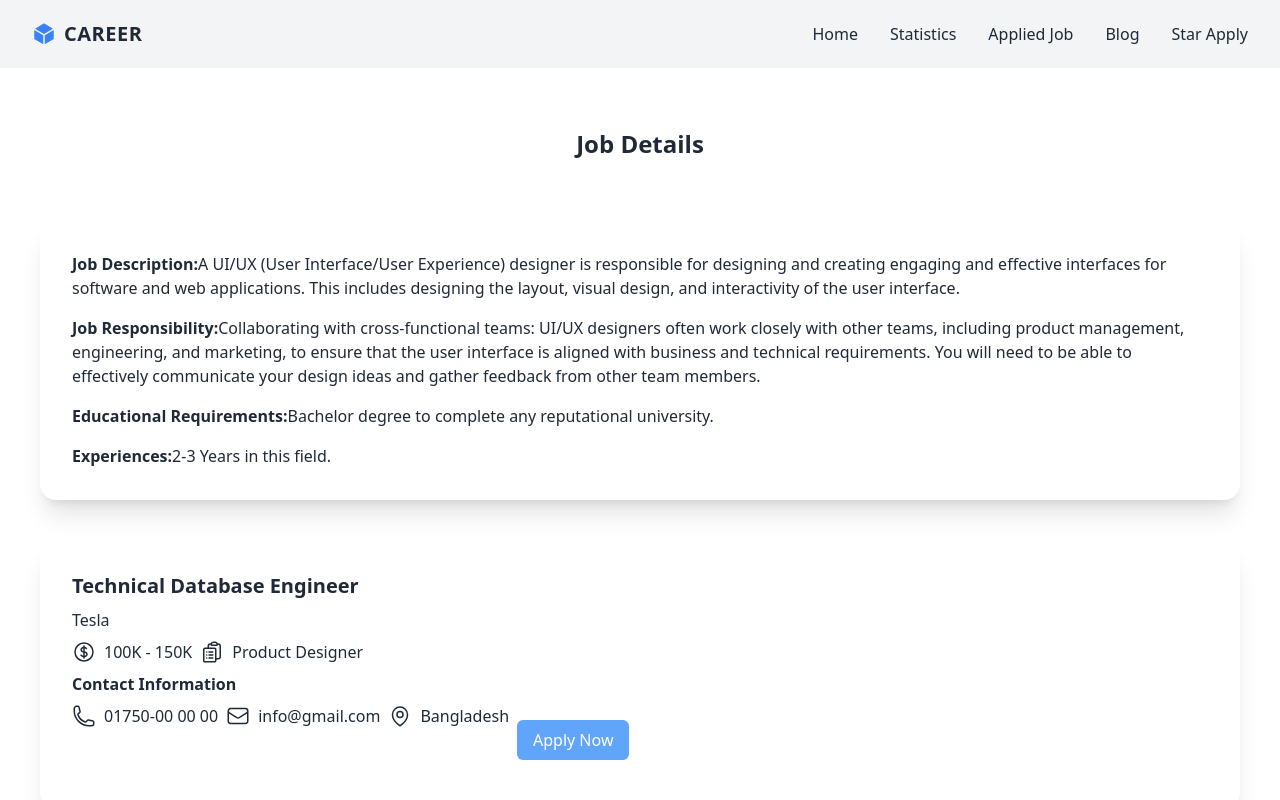
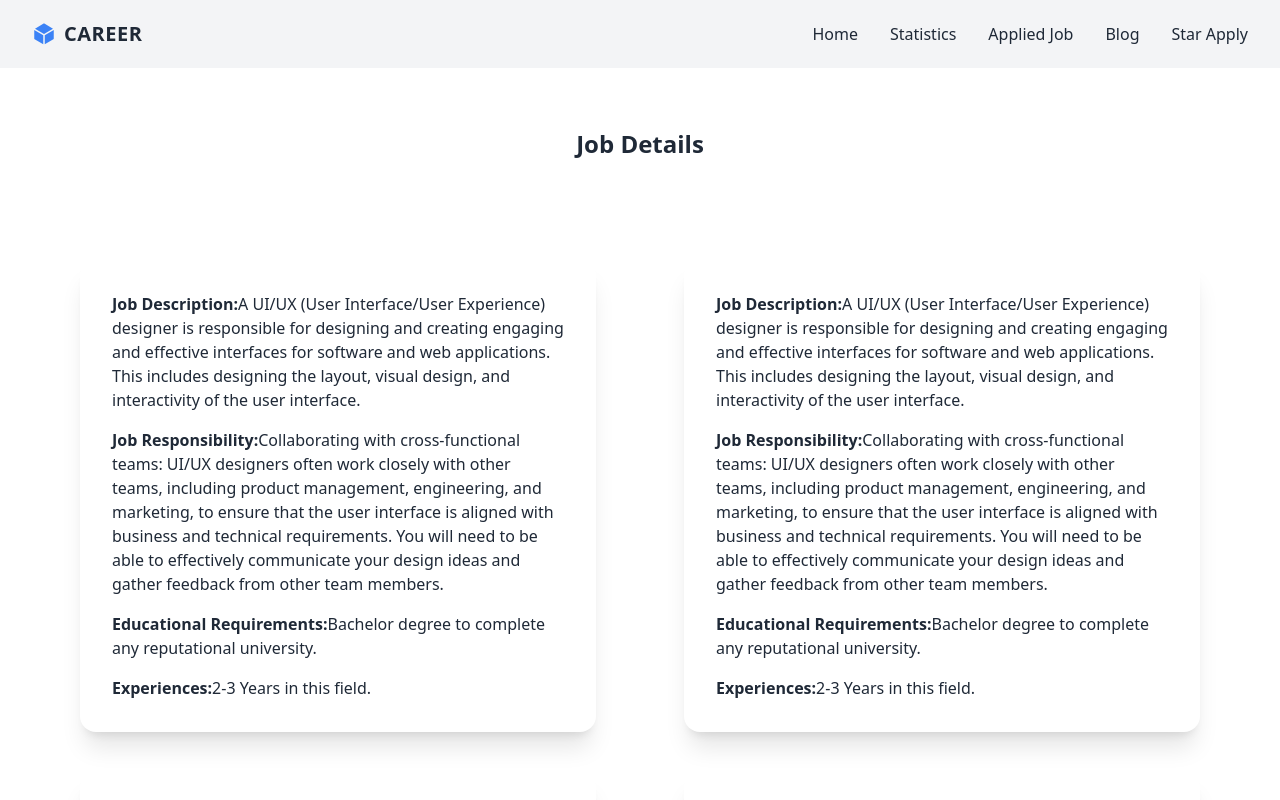
Before and after one commit to ApornaRakshit/career-hub, a React (Vite) app: page /viewDetail in a window 1280 px wide. Shown: the top 800 px of the page. Built offline with nearby package versions, Linux system fonts and the light colour scheme.

Commit message:
edited files

```diff
--- a/src/components/FeatureData.jsx
+++ b/src/components/FeatureData.jsx
@@ -1,9 +1,9 @@
 import React from "react";
-import { Link } from 'react-router-dom'
+import { Link, } from 'react-router-dom'
 
 const FeatureData = (props) => {
   console.log(props.featureData);
-  const { name, company, logo, _job, _job_ } = props.featureData
+  const { name, company, logo, _job, _job_ ,id} = props.featureData
   return (
     <div>
       <div>
--- a/src/components/JobDetail.jsx
+++ b/src/components/JobDetail.jsx
@@ -5,7 +5,7 @@ const JobDetail = (props) => {
     console.log(props.jobDetail);
     const { Responsibility, name, description, requirements, experience, salary, jobTitle, phone, email, address, company } = props.jobDetail;
     return (
-        <div>
+        <div className="">
             <div className="card card-side bg-base-100 mx-10 my-10 shadow-xl ">
                 <div className="card-body w-full gap-4">
                     <p><span className="font-semibold">Job Description:</span>{description}</p>
@@ -15,13 +15,11 @@ const JobDetail = (props) => {
                 </div>
             </div>
             <div className="card card-side bg-base-100 mx-10 my-10 shadow-xl ">
-
                 <div className="card-body">
                     <h2 className="card-title">
                         {name}
                     </h2>
                     <div className="">{company}</div>
-
                     <div className="card-actions justify-start">
                         <svg xmlns="http://www.w3.org/2000/svg" fill="none" viewBox="0 0 24 24" strokeWidth={1.5} stroke="currentColor" className="w-6 h-6">
                             <path strokeLinecap="round" strokeLinejoin="round" d="M12 6v12m-3-2.818l.879.659c1.171.879 3.07.879 4.242 0 1.172-.879 1.172-2.303 0-3.182C13.536 12.219 12.768 12 12 12c-.725 0-1.45-.22-2.003-.659-1.106-.879-1.106-2.303 0-3.182s2.9-.879 4.006 0l.415.33M21 12a9 9 0 11-18 0 9 9 0 0118 0z" />
@@ -34,34 +32,25 @@ const JobDetail = (props) => {
                     </div>
                     <h2 className="text-start font-semibold">Contact Information</h2>
                     <div className="card-actions">
-
                         <svg xmlns="http://www.w3.org/2000/svg" fill="none" viewBox="0 0 24 24" strokeWidth={1.5} stroke="currentColor" className="w-6 h-6">
                             <path strokeLinecap="round" strokeLinejoin="round" d="M2.25 6.75c0 8.284 6.716 15 15 15h2.25a2.25 2.25 0 002.25-2.25v-1.372c0-.516-.351-.966-.852-1.091l-4.423-1.106c-.44-.11-.902.055-1.173.417l-.97 1.293c-.282.376-.769.542-1.21.38a12.035 12.035 0 01-7.143-7.143c-.162-.441.004-.928.38-1.21l1.293-.97c.363-.271.527-.734.417-1.173L6.963 3.102a1.125 1.125 0 00-1.091-.852H4.5A2.25 2.25 0 002.25 4.5v2.25z" />
                         </svg>
-
                         {phone}
                         <svg xmlns="http://www.w3.org/2000/svg" fill="none" viewBox="0 0 24 24" strokeWidth={1.5} stroke="currentColor" className="w-6 h-6">
                             <path strokeLinecap="round" strokeLinejoin="round" d="M21.75 6.75v10.5a2.25 2.25 0 01-2.25 2.25h-15a2.25 2.25 0 01-2.25-2.25V6.75m19.5 0A2.25 2.25 0 0019.5 4.5h-15a2.25 2.25 0 00-2.25 2.25m19.5 0v.243a2.25 2.25 0 01-1.07 1.916l-7.5 4.615a2.25 2.25 0 01-2.36 0L3.32 8.91a2.25 2.25 0 01-1.07-1.916V6.75" />
                         </svg>
-
                         {email}
                         <svg xmlns="http://www.w3.org/2000/svg" fill="none" viewBox="0 0 24 24" strokeWidth={1.5} stroke="currentColor" className="w-6 h-6">
                             <path strokeLinecap="round" strokeLinejoin="round" d="M15 10.5a3 3 0 11-6 0 3 3 0 016 0z" />
                             <path strokeLinecap="round" strokeLinejoin="round" d="M19.5 10.5c0 7.142-7.5 11.25-7.5 11.25S4.5 17.642 4.5 10.5a7.5 7.5 0 1115 0z" />
                         </svg>
                         {address}
-
-
                         <Link to='/viewDetail' className='default'><button className='bg-blue-400 rounded-md px-4 py-2 mt-4 mb-4 text-white fw-bold'>Apply Now
                         </button>
                         </Link>
-
                     </div>
                 </div>
             </div>
-
-
-
         </div>
     );
 
--- a/src/components/ViewDetail.jsx
+++ b/src/components/ViewDetail.jsx
@@ -19,13 +19,14 @@ const ViewDetail = () => {
         <>
        <div className="text-center px-4 py-5 mx-auto sm:max-w-xl md:max-w-full lg:max-w-screen-xl md:px-24 lg:px-8 mt-10 mb-10">
                     <h2 className="text-2xl font-bold">Job Details</h2></div>
+            <div className="grid grid-cols-1 md:grid-cols-2 lg:grid-cols-2 m-10 h-100 gap-2">
             {
-
                 detail.map((jobDetail)=>{
                     console.log(jobDetail)
                     return <JobDetail jobDetail = {jobDetail}/>
                 })
             }
+            </div>
         </>
     );
 
```
Also changed, not shown: src/components/JobApply.jsx (line endings or trailing spaces).
